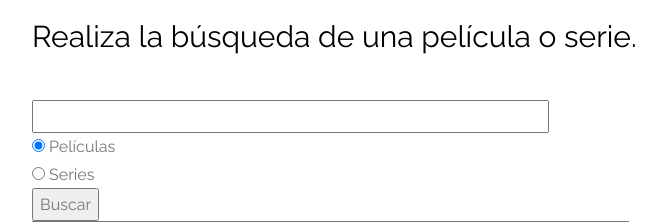
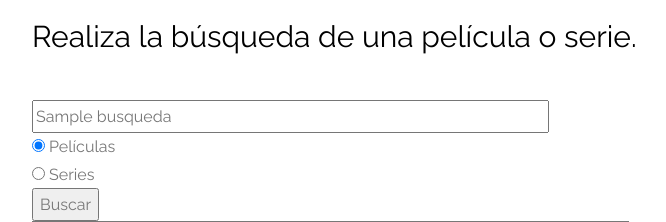
Before and after one commit to juanlu-millan/API-Filmillan, a Flask app: template templates/busqueda.html in a window 1280 px wide. Shown: the part 742-964 px from the top of the page, without its empty margins (160-826 px from the left). Run offline with Flask 2, Linux system fonts and the light colour scheme; the template is opened without the code that fills it: most values are stand-ins (such as "Sample title", 1, 10 or a date in 2020).

Commit message:
Form búsqueda

```diff
--- a/app.py
+++ b/app.py
@@ -41,7 +41,7 @@ def busqueda():
                             else:
                                 listanoimg.append({'titulo':resultado['title']})
 
-                        return render_template("busqueda.html", lista = lista, listanoimg = listanoimg)
+                        return render_template("busqueda.html", lista = lista, listanoimg = listanoimg, busqueda = tituloform)
                 else:
                     payload = {'api_key': '53bcf930f2611a01d6a893b431703e79','language': language,'page' : '1','query': tituloform}
                     ultimos = requests.get(URL_BASE_TMDB + 'search/tv',  params = payload)
@@ -55,7 +55,7 @@ def busqueda():
                                 lista.append({'titulo':resultado['name'],'poster': resultado['poster_path']})
                             else:
                                 listanoimg.append({'titulo':resultado['name']})
-                        return render_template("busqueda.html", lista = lista,listanoimg = listanoimg)
+                        return render_template("busqueda.html", lista = lista,listanoimg = listanoimg, busqueda = tituloform)
 
 
 
--- a/templates/busqueda.html
+++ b/templates/busqueda.html
@@ -10,7 +10,7 @@
 					<form action="/busqueda" method="post">
 
 						<br />
-              <input type="text" name="busqueda" size="60"><br>
+              <input type="text" name="busqueda" size="60" value="{{busqueda}}"><br>
 							<input type="radio" name="tipo" value="pelis" checked="checked"> Películas<br>
 							<input type="radio" name="tipo" value="series"> Series<br>
 							<input type="submit" name="Buscar" value="Buscar"/>
```
